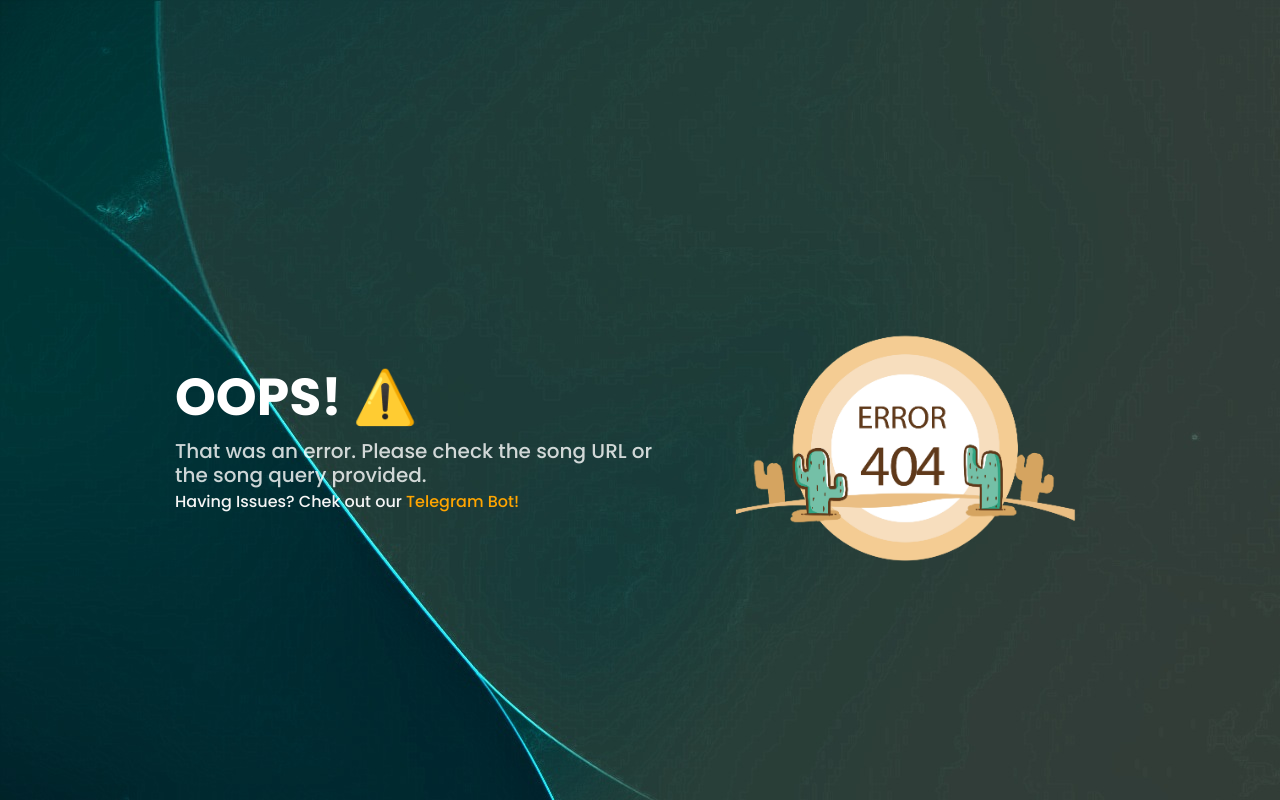
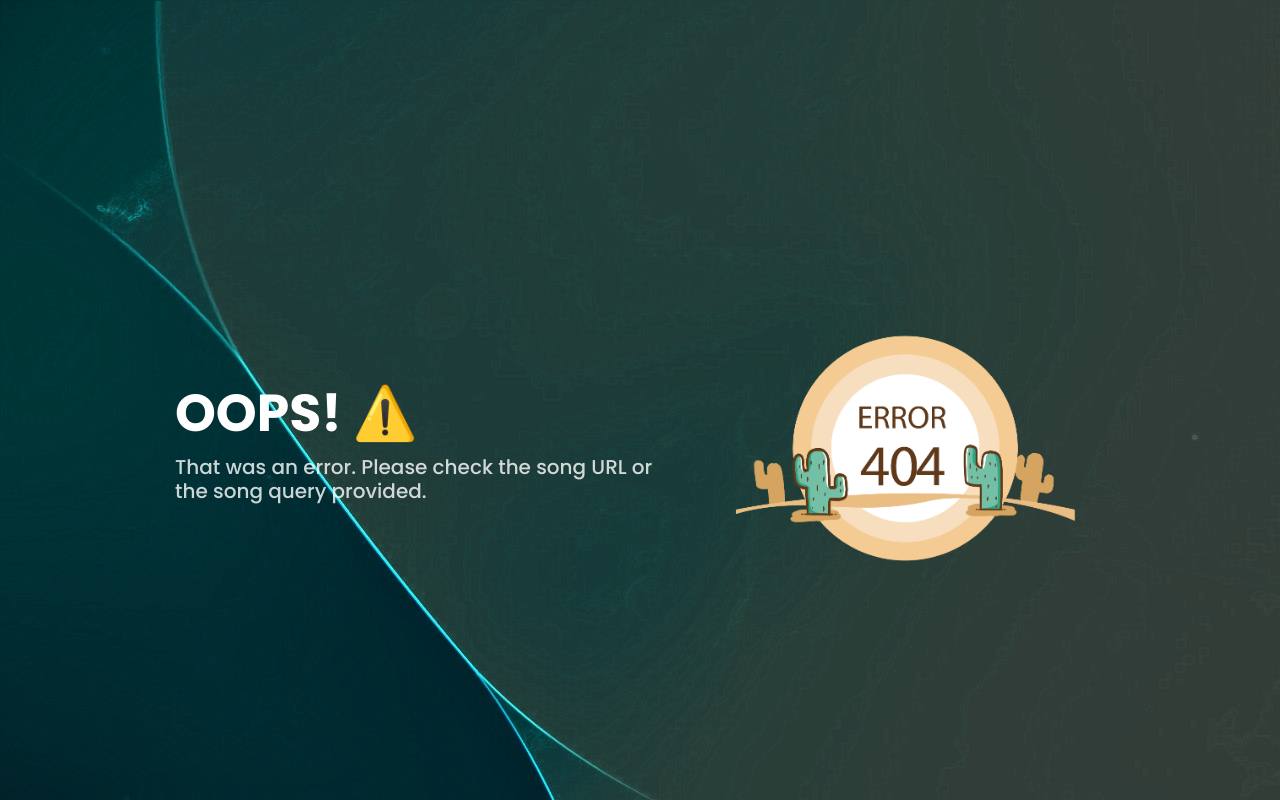
Before and after one commit to abhilashmnair/flaskApp, a Flask app: template templates/error.html in a window 1280 px wide. Run offline with Flask 2, Linux system fonts and the light colour scheme; the template is opened without the code that fills it, so the values that code supplies are empty; parts of the project's set-up code (start-up, migrations or seed data) failed here and were passed over; some libraries are stand-ins or nearby versions.

Commit message:
Update error.html

```diff
--- a/templates/error.html
+++ b/templates/error.html
@@ -24,7 +24,6 @@
           <div class="col-xl-5 col-lg-6 pt-3 pt-lg-0 order-2 order-lg-1 d-flex flex-column justify-content-center">
             <h1>OOPS! ⚠️ </h1>
             <h2>That was an error. Please check the song URL or the song query provided.</h2>
-            <h6>Having Issues? Chek out our<a href='https://t.me/spotifyadminbot' style="color: orange;"> Telegram Bot!</a></h6>
           </div>
           <div class="col-xl-4 col-lg-6 order-1 order-lg-2 hero-img" data-aos="zoom-in" data-aos-delay="150">
             <img src="../static/error.png" class="img-fluid animated" alt="">
```
